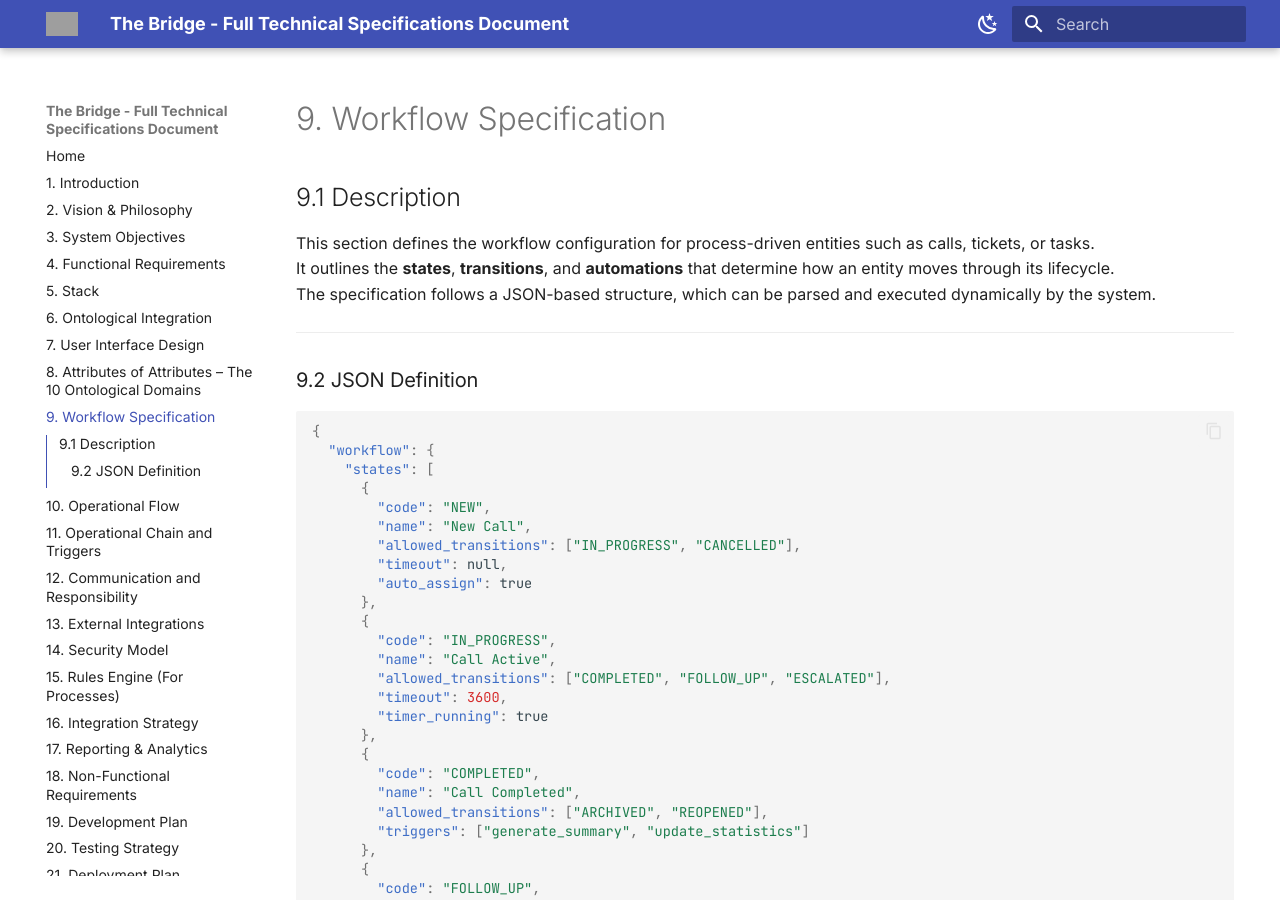
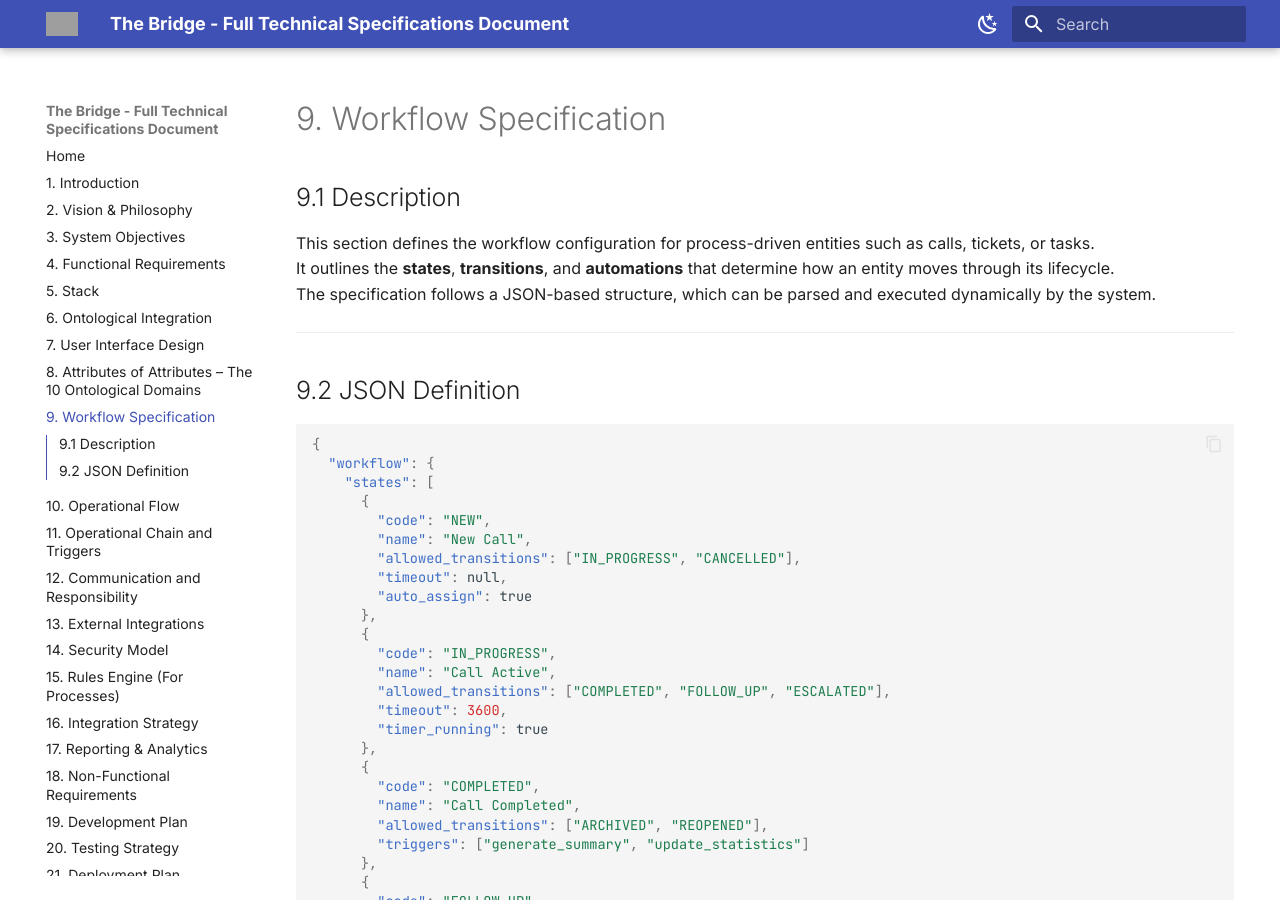
Before and after one commit to caufero/thebridge-docs, an MkDocs documentation site: the page built from docs/09-workflow-specification.md, in a window 1280 px wide and 900 px high. Built offline with MkDocs 1.6.1 and Material for MkDocs 9.7.7, drawn with Linux system fonts in a browser that asks for light colours; grey boxes are pictures that could not be loaded.

````diff
--- a/docs/09-workflow-specification.md
+++ b/docs/09-workflow-specification.md
@@ -5,7 +5,7 @@ The specification follows a JSON-based structure, which can be parsed and execut
 
 ---
 
-### 9.2 JSON Definition
+## 9.2 JSON Definition
 
 ```json
 {
````
